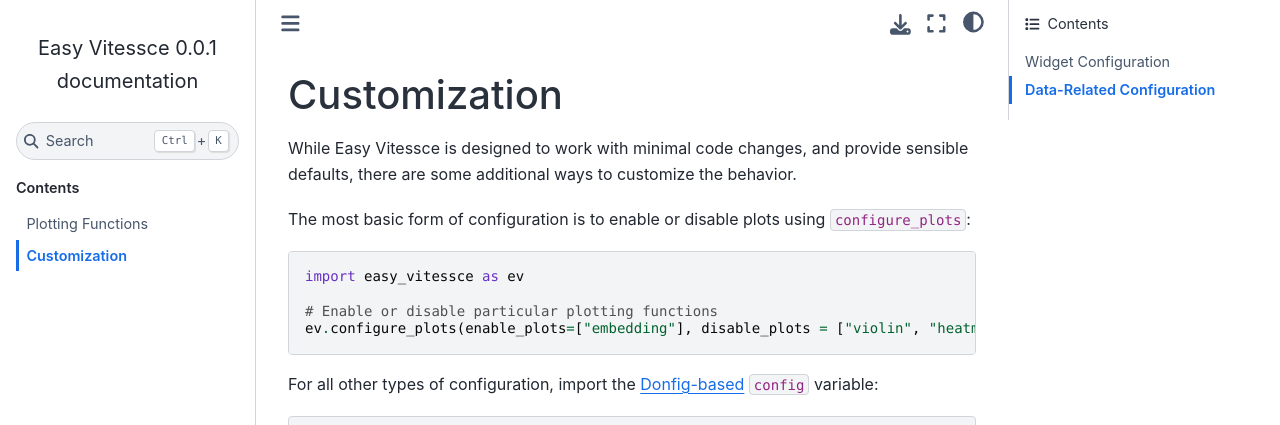
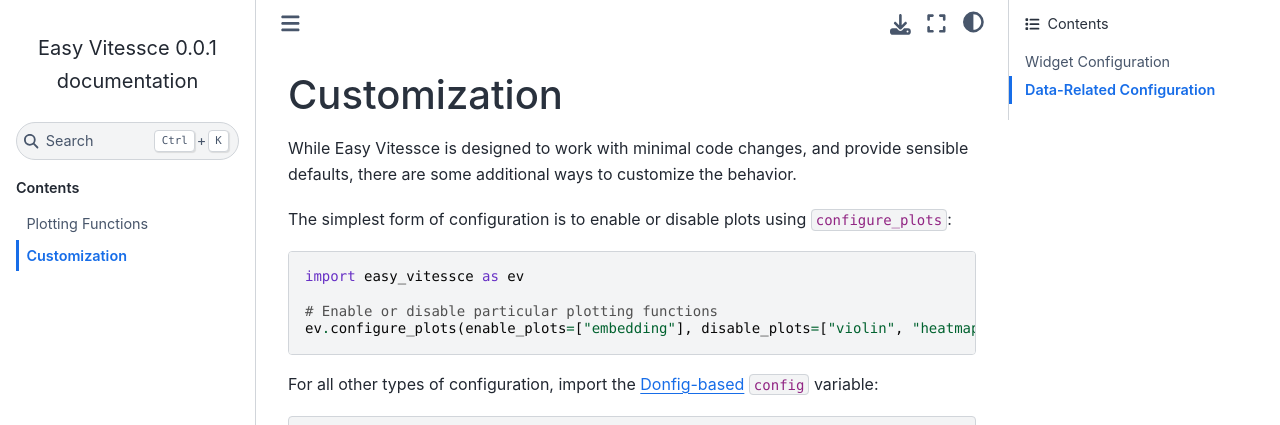
Before and after one commit to vitessce/easy_vitessce, a Sphinx documentation site: the page built from docs/customization.rst, in a window 1280 px wide and 900 px high. Shown: the top 425 px of the window. Built offline with Sphinx 7.4.7 and the Sphinx Book theme 1.1.4, drawn with Linux system fonts in a browser that asks for light colours.

Commit message:
Update docs

```diff
--- a/docs/conf.py
+++ b/docs/conf.py
@@ -35,7 +35,7 @@ exclude_patterns = ['_build', 'Thumbs.db', '.DS_Store']
 # https://www.sphinx-doc.org/en/master/usage/configuration.html#options-for-html-output
 
 html_theme = 'sphinx_book_theme'
-html_static_path = ["_static"]
+html_static_path = []
 html_theme_options = {
   "show_toc_level": 3,
   "max_navbar_depth": 2
--- a/docs/customization.rst
+++ b/docs/customization.rst
@@ -4,14 +4,14 @@ Customization
 
 While Easy Vitessce is designed to work with minimal code changes, and provide sensible defaults, there are some additional ways to customize the behavior.
 
-The most basic form of configuration is to enable or disable plots using ``configure_plots``:
+The simplest form of configuration is to enable or disable plots using ``configure_plots``:
 
 .. code-block::
 
     import easy_vitessce as ev
 
     # Enable or disable particular plotting functions
-    ev.configure_plots(enable_plots=["embedding"], disable_plots = ["violin", "heatmap"])
+    ev.configure_plots(enable_plots=["embedding"], disable_plots=["violin", "heatmap"])
 
 
 For all other types of configuration, import the `Donfig-based <https://donfig.readthedocs.io/en/latest/index.html>`_ ``config`` variable:
```
Also changed, not shown: docs/index.rst (+5 -4 lines).
